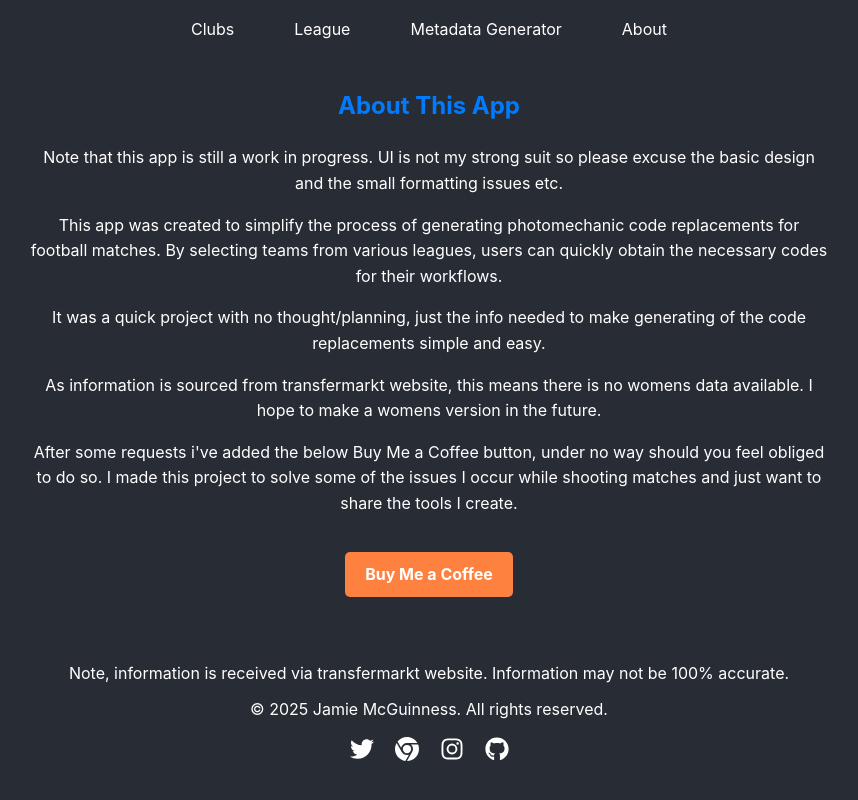
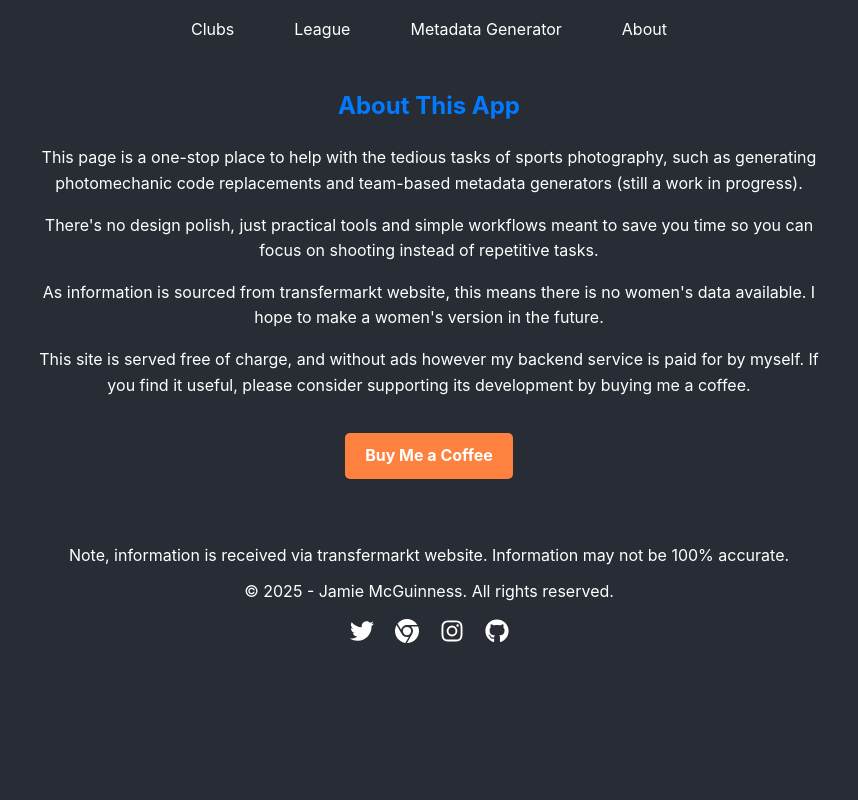
Before and after one commit to flaree/code-replacement-generator, a React (Create React App) app: page /about in a window 1280 px wide. Shown: the whole page, without its empty margins (211-1069 px from the left). Built offline with nearby package versions, Linux system fonts and the light colour scheme; the HTML template or start-up script is replaced by a standard one.

Commit message:
Subtle changes

```diff
--- a/src/App.js
+++ b/src/App.js
@@ -38,7 +38,7 @@ function App() {
         </Routes>
         <footer style={footerStyle}>
           <p>Note, information is received via transfermarkt website. Information may not be 100% accurate.</p>
-          <p>© 2025 Jamie McGuinness. All rights reserved.</p>
+          <p>© {new Date().getFullYear()} - Jamie McGuinness. All rights reserved.</p>
           <div style={socialMediaInlineStyle}>
             <a href="https://twitter.com/jxmiemcg" target="_blank" rel="noopener noreferrer" style={iconStyle}>
               <FontAwesomeIcon icon={faTwitter} />
--- a/src/pages/About.js
+++ b/src/pages/About.js
@@ -37,14 +37,17 @@ function About() {
     <div style={aboutStyle}>
       <h1 style={headingStyle}>About This App</h1>
       <p style={paragraphStyle}>
-        Note that this app is still a work in progress. UI is not my strong suit so please excuse the basic design and the small formatting issues etc.
+        This page is a one-stop place to help with the tedious tasks of sports photography, such as generating photomechanic code replacements and team-based metadata generators (still a work in progress).
       </p>
       <p style={paragraphStyle}>
-        This app was created to simplify the process of generating photomechanic code replacements for football matches. By selecting teams from various leagues, users can quickly obtain the necessary codes for their workflows.
+        There's no design polish, just practical tools and simple workflows meant to save you time so you can focus on shooting instead of repetitive tasks.
       </p>
-      <p style={paragraphStyle}>It was a quick project with no thought/planning, just the info needed to make generating of the code replacements simple and easy.</p>
-      <p style={paragraphStyle}>As information is sourced from transfermarkt website, this means there is no womens data available. I hope to make a womens version in the future.</p>
-      <p style={paragraphStyle}>After some requests i've added the below Buy Me a Coffee button, under no way should you feel obliged to do so. I made this project to solve some of the issues I occur while shooting matches and just want to share the tools I create.</p>
+      <p style={paragraphStyle}>
+        As information is sourced from transfermarkt website, this means there is no women's data available. I hope to make a women's version in the future.
+      </p>
+      <p style={paragraphStyle}>
+        This site is served free of charge, and without ads however my backend service is paid for by myself. If you find it useful, please consider supporting its development by buying me a coffee.
+      </p>
 
       <a
         href="https://www.buymeacoffee.com/cyqi5my0sl"
```
